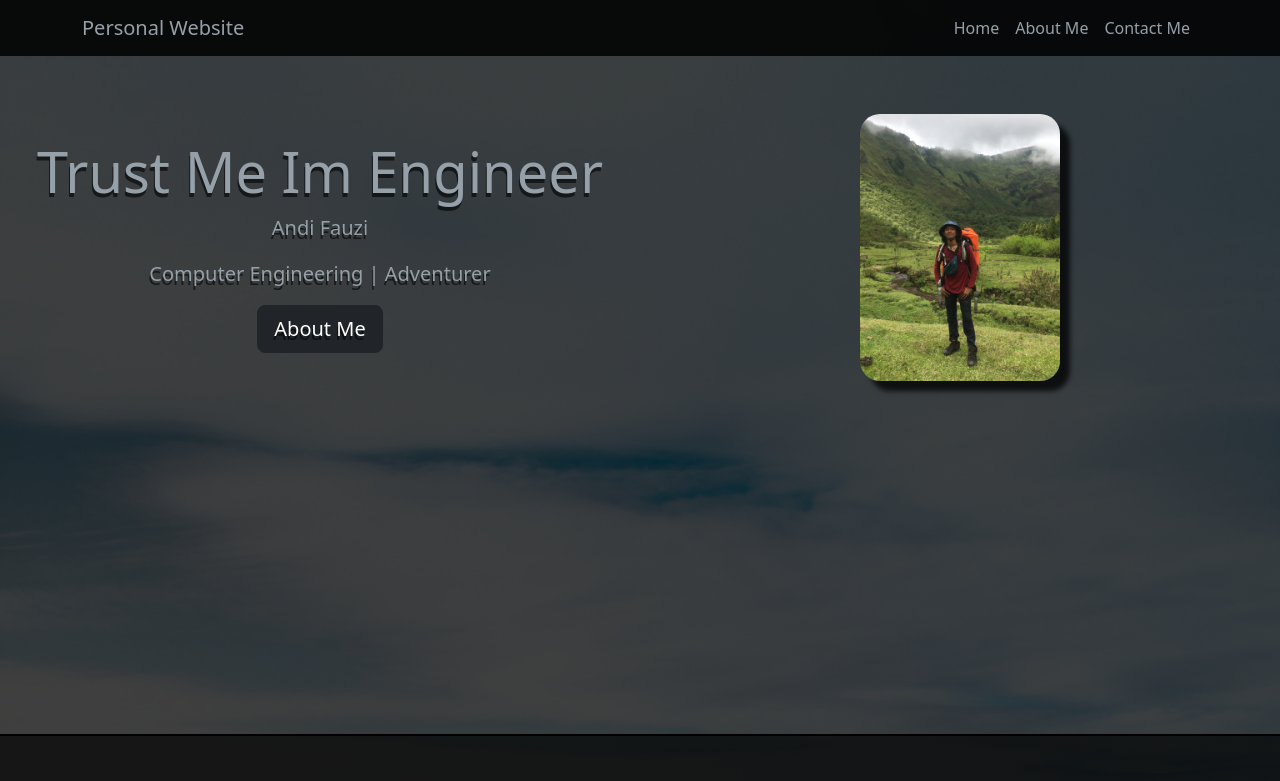
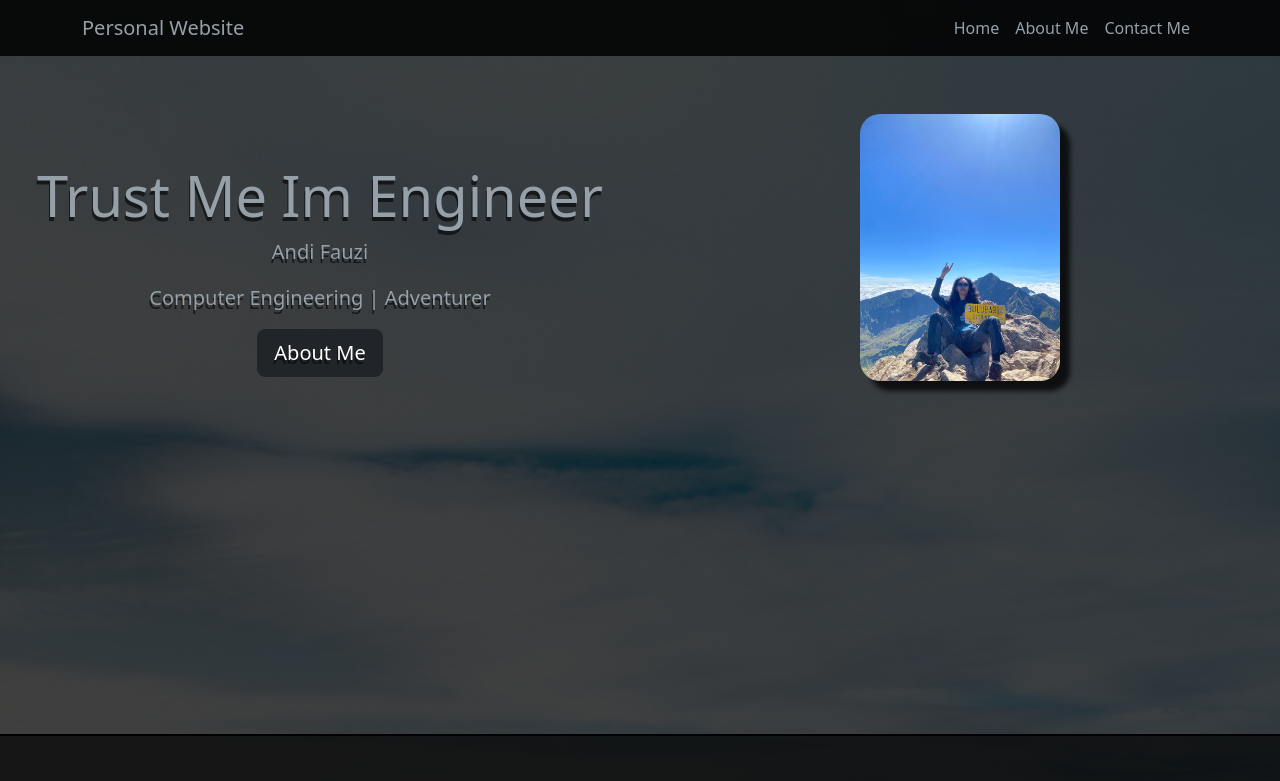
Before and after one commit to andifauzi07/andifauzi07.github.io, a plain HTML site: page index.html in a window 1280 px wide. Shown: the top 781 px of the page. Drawn offline with nearby package versions, Linux system fonts and the light colour scheme.

Commit message:
change profile picture

```diff
--- a/index.html
+++ b/index.html
@@ -4,7 +4,7 @@
 <head>
 	<meta charset="utf-8" />
 	<meta name="viewport" content="width=device-width, initial-scale=1" />
-	<title>Curiculum Vitae</title>
+	<title>Andi Fauzi</title>
 	<link href="https://cdn.jsdelivr.net/npm/bootstrap@5.3.0-alpha1/dist/css/bootstrap.min.css" rel="stylesheet"
 		integrity="sha384-GLhlTQ8iRABdZLl6O3oVMWSktQOp6b7In1Zl3/Jr59b6EGGoI1aFkw7cmDA6j6gD" crossorigin="anonymous" />
 	<link rel="stylesheet" href="style.css" />
@@ -40,13 +40,13 @@
 	<!-- End Navbar -->
 
 	<!-- Jumbotron -->
-	<section class="jumbotron" id="home">
+	<section class="jumbotron " id="home">
 		<div class="container-fluid text-center"">
             <div class=" row mt-3 pt-5">
 				<div class="col">
 					<!-- <p class="lead">Hello...</p> -->
 					<br>
-
+					<br>
 					<h1 class="display-4">Trust Me Im Engineer</h1>
 					<p class="lead">Andi Fauzi</p>
 					<p class="lead">Computer Engineering | Adventurer</p>
@@ -54,7 +54,7 @@
 				</div>
 				<div class="col">
 					<span class="profile">
-						<img src="/img/profile2.jpeg" alt="" />
+						<img src="/img/profile.jpeg" alt="" />
 					</span>
 				</div>
 			</div>
```
Also changed, not shown: img/Profile.jpeg (added).
